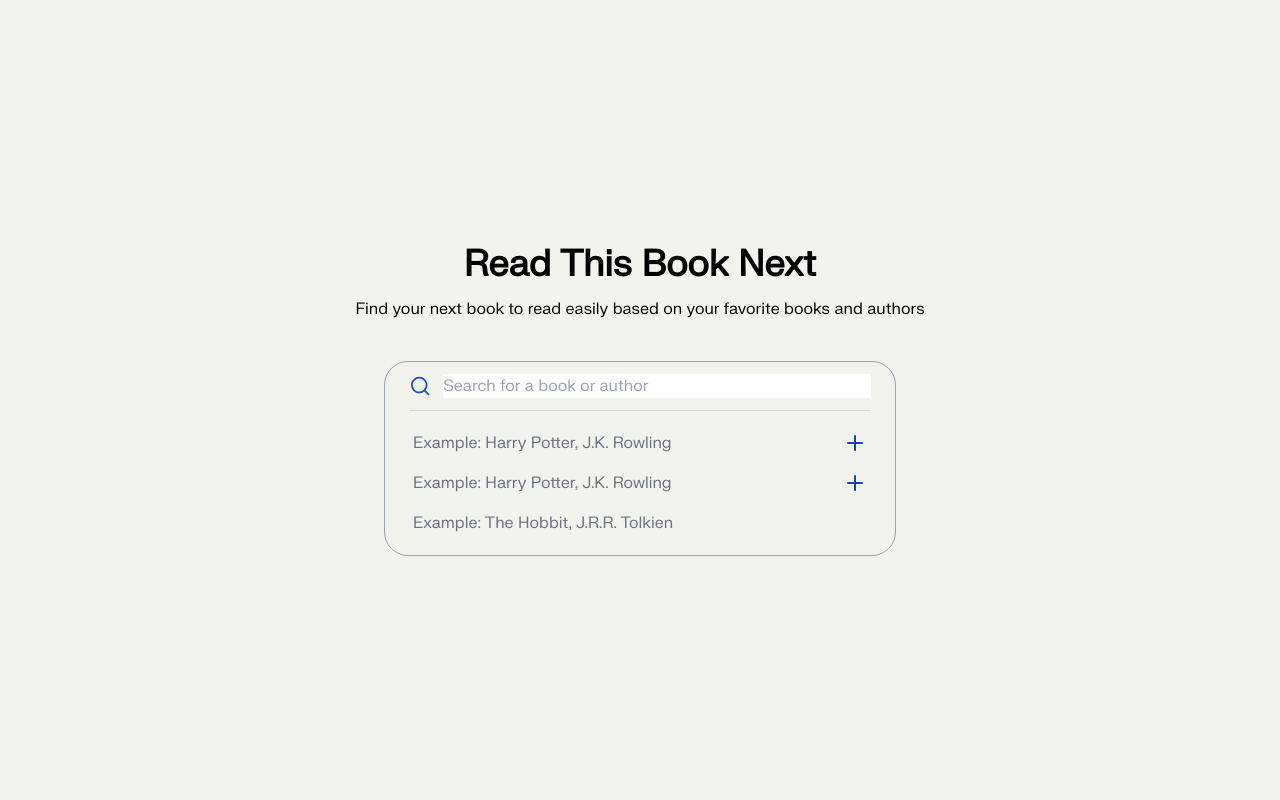
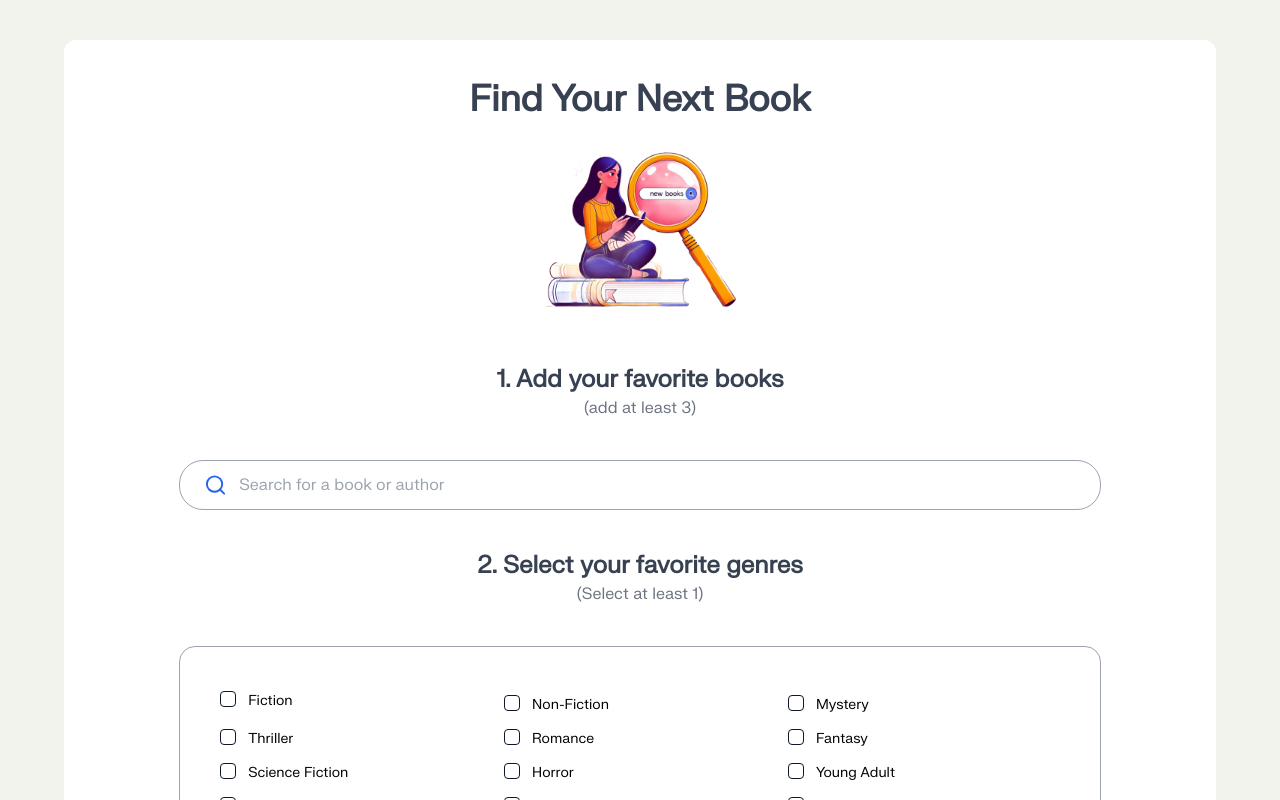
Before and after one commit to Abbas-Abdelila/read-this-book-next, a Next.js app: page / in a window 1280 px wide. Shown: the top 800 px of the page. Built offline with nearby package versions, Linux system fonts and the light colour scheme.

Commit message:
Add search functionality and fetch book data from API

```diff
--- a/app/page.tsx
+++ b/app/page.tsx
@@ -1,40 +1,121 @@
+'use client'
+
+import React, { useState, useEffect } from "react";
+import { CheckboxReactHookFormMultiple } from "@/components/SelectGenre";
+import Suggestion from "@/components/Suggestion";
 import { SearchIcon } from "lucide-react";
 import { PlusIcon } from "lucide-react";
+import Image from "next/image";
+import axios from "axios";
+import { useDebounce } from "use-debounce";
+
 
 export default function Home() {
+
+
+  const [searchResults, setSearchResults] = useState([]);
+  const [text, setText] = useState('');
+  // Debounce the input change
+  const [query] = useDebounce(text, 500);
+
+  useEffect(() => {
+
+    const fetchBooks = async () => {
+      if (query === '') {
+        setSearchResults([]);
+        return;
+      }
+
+      try {
+        const { data } = await axios.get(`https://openlibrary.org/search.json?title=${query}&page=1&limit=10`);
+        setSearchResults(data.docs);
+        console.log(searchResults);
+      }
+      catch (error) {
+        console.error(error);
+      }
+
+    }
+    fetchBooks();
+
+
+  }, [query]);
+
+
+
+
+
+
   return (
-    <main className="h-screen flex flex-col justify-center items-center">
+    <main className="w-[90%] mx-auto my-10 py-10 bg-white rounded-xl">
+      <div className="left-side flex flex-col justify-center items-center">
         <div className="flex flex-col gap-3 items-center">
-        <h1 className="text-4xl font-bold text-center">Read This Book Next</h1>
-        <p className="text-center">
-          Find your next book to read easily based on your favorite books and
-          authors
-        </p>
+          <h1 className="text-4xl font-semibold text-center text-gray-700">
+            Find Your Next Book
+          </h1>
+          <Image
+            src="/read-this-next.png"
+            width={1024}
+            height={1024}
+            alt="Read This Next"
+            className="w-48 h-48"
+          />
         </div>
 
-      <div className="w-[40%] mt-10 px-6 py-3 border border-gray-400 rounded-3xl divide-y divide-gray-300">
-        <div className="flex space-x-3 items-center pb-3">
-          <SearchIcon className="w-6 h-6 text-blue-700 cursor-pointer" />
+        <h3 className="text-2xl font-semibold mt-10 text-gray-700">
+          1. Add your favorite books
+        </h3>
+        <p className="text-gray-500">(add at least 3)</p>
+
+        <div className={`w-[80%] mt-10 px-6 py-3 border border-gray-400 rounded-3xl ${searchResults.length > 0 ? 'divide-y divide-gray-300' : ''} `}>
+          <div className={`flex space-x-3 items-center ${searchResults.length > 0 && 'pb-3'}`}>
+            <SearchIcon className="w-6 h-6 text-blue-600 cursor-pointer" />
             <input
               type="text"
               placeholder="Search for a book or author"
-            className="focus:outline-none focus:shadow-none w-full "
+              onChange={(e) => setText(e.target.value)}
+              className="focus:outline-none focus:shadow-none w-full font-extralight text-gray-500"
+              onBlur={() => setSearchResults([])}
+              onFocus={() => setSearchResults([])}
             />
           </div>
-        <div className="text-left pt-3">
-            <p className="text-md text-gray-500 px-1 py-2 flex justify-between hover:bg-slate-200 bg-opacity-50 rounded-md">
+          <div className={`text-left ${searchResults.length > 0 ? 'pt-3' : 'h-0'}`}>
+            <ul>
+              { searchResults?.slice(0,5).map((result, index) =>
+              (<li key={index} className="text-md text-gray-500 px-1 py-2 flex justify-between hover:bg-slate-200 bg-opacity-50 rounded-md">
+              {result.title}
+              <PlusIcon className="text-blue-600 cursor-pointer" />
+            </li>)
+              )}
+              {/* <li className="text-md text-gray-500 px-1 py-2 flex justify-between hover:bg-slate-200 bg-opacity-50 rounded-md">
                 Example: Harry Potter, J.K. Rowling
-              <PlusIcon className="text-blue-800 cursor-pointer" />
-            </p>
-            <p className="text-md text-gray-500 px-1 py-2 flex justify-between hover:bg-slate-200 bg-opacity-50 rounded-md">
+                <PlusIcon className="text-blue-600 cursor-pointer" />
+              </li>
+              <li className="text-md text-gray-500 px-1 py-2 flex justify-between hover:bg-slate-200 bg-opacity-50 rounded-md">
                 Example: Harry Potter, J.K. Rowling
-              <PlusIcon className="text-blue-800 cursor-pointer" />
-            </p>
-            <p className="text-md text-gray-500 px-1 py-2 hover:bg-slate-200 bg-opacity-50 rounded-md">
+                <PlusIcon className="text-blue-600 cursor-pointer" />
+              </li>
+              <li className="text-md text-gray-500 px-1 py-2 flex justify-between hover:bg-slate-200 bg-opacity-50 rounded-md">
+                Example: Harry Potter, J.K. Rowling
+                <PlusIcon className="text-blue-600 hover:text-blue-800 cursor-pointer" />
+              </li>
+              <li className="text-md text-gray-500 px-1 py-2 hover:bg-slate-200 bg-opacity-50 rounded-md">
                 Example: The Hobbit, J.R.R. Tolkien
-            </p>
+              </li> */}
+            </ul>
           </div>
         </div>
+        <h3 className="text-2xl font-semibold mt-10 text-gray-700">
+          2. Select your favorite genres
+        </h3>
+        <p className="text-gray-500">(Select at least 1)</p>
+        <div className="w-[80%] border border-gray-400 rounded-2xl my-10">
+          <CheckboxReactHookFormMultiple />
+        </div>
+      </div>
+
+        <Suggestion />
+
     </main>
   );
 }
```
Lines whose indentation alone changed are shown as unchanged.
